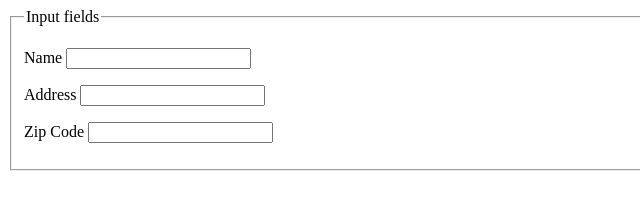
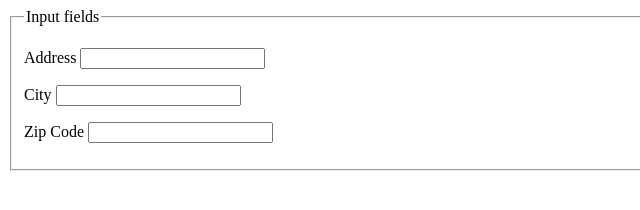
Before and after one commit to Velktri/CSBRidge, a browser extension: page testing/destination.html in a window 1280 px wide. Shown: the full height of the page, 0-640 px from the left. Drawn offline with Linux system fonts and the light colour scheme.

Commit message:
update destination

```diff
--- a/destination_content.js
+++ b/destination_content.js
@@ -1,6 +1,8 @@
 chrome.runtime.onMessage.addListener((message, sender, sendResponse) => {
     if (message.action == "sendToDestination")
     {
-        console.log(message.data)
+        document.getElementById('input__address').innerHTML = message.data.addr1
+        document.getElementById('input__city').innerHTML = message.data.addr2
+        document.getElementById('input__zip').innerHTML = message.data.zip
     }
 })
--- a/testing/destination.html
+++ b/testing/destination.html
@@ -5,12 +5,12 @@
             <fieldset id="forms__input">
               <legend>Input fields</legend>
               <p>
-                <label for="input__name">Name</label>
-                <input id="input__name" type="text">
+                <label for="input__address">Address</label>
+                <input id="input__address" type="text">
               </p>
               <p>
-                <label for="input__address">Address</label>
-                <input id="input__address" type="text">
+                <label for="input__city">City</label>
+                <input id="input__city" type="text">
               </p>
               <p>
                 <label for="input__zip">Zip Code</label>
```
Also changed, not shown: manifest.json.
